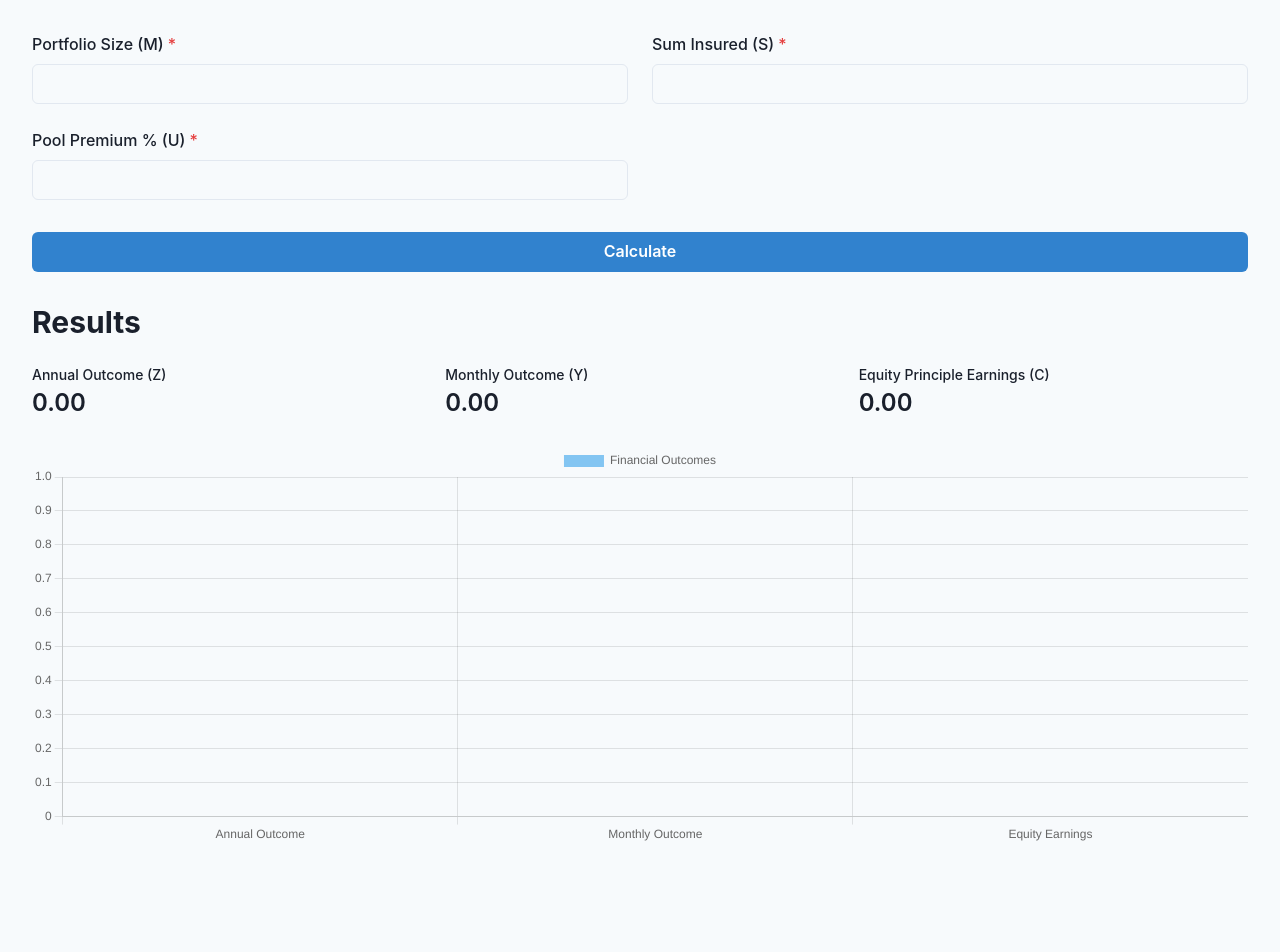
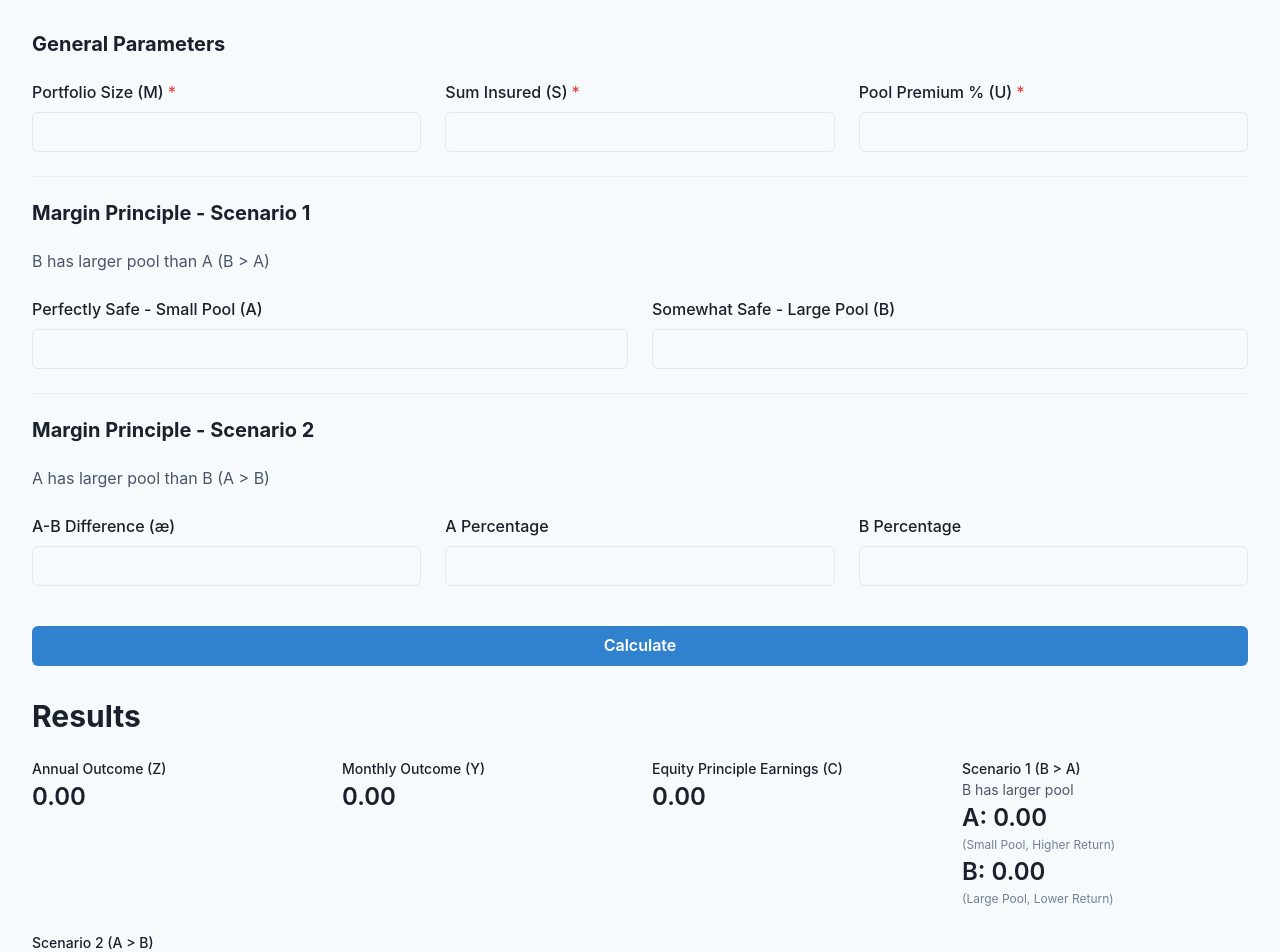
Before and after one commit to megactek/usage-base-insurance-visualization, a React (Vite) app: page / in a window 1280 px wide. Shown: the top 952 px of the page. Before the commit the page ends 877 px from the top, so only its background shows below. Built offline with nearby package versions, Linux system fonts and the light colour scheme.

Commit message:
added server

```diff
--- a/src/App.jsx
+++ b/src/App.jsx
@@ -10,14 +10,22 @@ function App() {
     annualOutcome: 0,
     monthlyOutcome: 0,
     equityPrincipleEarnings: 0,
-    marginScenario1: { D: 0, E: 0 },
-    marginScenario2: { B: 0, C: 0 },
+    marginScenario1: {
+      D: 0,
+      E: 0,
+    },
+    marginScenario2: {
+      b: 0,
+      c: 0,
+      aEarnings: 0,
+      bEarnings: 0,
+    },
   });
 
   const handleCalculations = (values) => {
     // Calculate Annual Outcome (Z)
     const P = 0.05 * values.sumInsured;
-    const Z = values.portfolioSize * P * values.poolPremium;
+    const Z = values.portfolioSize * P * (values.poolPremium / 100);
 
     // Calculate Monthly Outcome (Y)
     const Y = Z / 12;
@@ -26,18 +34,39 @@ function App() {
     const K = values.portfolioSize * 0.02; // top 2% of portfolio
     const C = Y / K;
 
-    // Update results
+    // Calculate Margin Principle - Scenario 1 (B > A)
+    const b1 = values.somewhatSafeB / 100; // B/100
+    const a1 = values.perfectlySafeA / 100; // A/100
+    const aMultiplier = 1.5; // A earns 50% more than B per unit
+    const scenarioOneD = a1 * Y * aMultiplier; // What A earns (higher per unit)
+    const scenarioOneE = b1 * Y; // What B earns (base rate)
+
+    // Calculate Margin Principle - Scenario 2 (A > B)
+    const b = (values.aeDifference / 100) * Y; // æ% of Y
+    const c = Y - b; // Remaining after b
+    const totalPercentage = values.aPercentage + values.bPercentage;
+    const adjustedAPercentage =
+      totalPercentage > 0
+        ? Math.max(0.6, values.aPercentage / totalPercentage) // A gets at least 60% of the total
+        : 0.6;
+    const adjustedBPercentage = 1 - adjustedAPercentage;
+
+    const aEarnings = adjustedAPercentage * c + b; // A gets æ% of Y plus their share of c
+    const bEarnings = adjustedBPercentage * c; // B gets their share of remaining c
+
     setResults({
       annualOutcome: Z,
       monthlyOutcome: Y,
       equityPrincipleEarnings: C,
       marginScenario1: {
-        D: values.b1 * Y,
-        E: values.a1 * Y,
+        D: scenarioOneD,
+        E: scenarioOneE,
       },
       marginScenario2: {
-        B: values.b * Y,
-        C: values.c * Y,
+        b: b,
+        c: c,
+        aEarnings: aEarnings,
+        bEarnings: bEarnings,
       },
     });
   };
--- a/src/components/Calculator.jsx
+++ b/src/components/Calculator.jsx
@@ -3,24 +3,36 @@ import {
   VStack,
   FormControl,
   FormLabel,
-  Input,
-  Button,
   NumberInput,
   NumberInputField,
   Tooltip,
   Grid,
   GridItem,
+  Button,
+  Heading,
+  Divider,
+  Text,
 } from "@chakra-ui/react";
 
 const Calculator = ({ onCalculate }) => {
   const [values, setValues] = React.useState({
-    portfolioSize: 0,
-    sumInsured: 0,
-    poolPremium: 0,
-    b1: 0,
-    a1: 0,
-    b: 0,
-    c: 0,
+    // General Parameters
+    portfolioSize: 0, // M
+    sumInsured: 0, // S
+    poolPremium: 0, // U (1% to 5%)
+
+    // Margin Principle - Scenario 1 (B > A)
+    perfectlySafeA: 0, // A (smaller pool)
+    somewhatSafeB: 0, // B (larger pool)
+    b1: 0, // B/100
+    a1: 0, // A/100
+
+    // Margin Principle - Scenario 2 (A > B)
+    marginA: 0, // A (larger pool)
+    marginB: 0, // B (smaller pool)
+    aeDifference: 0, // æ
+    aPercentage: 0, // A%
+    bPercentage: 0, // B%
   });
 
   const handleChange = (name, value) => {
@@ -30,15 +42,23 @@ const Calculator = ({ onCalculate }) => {
     }));
   };
 
-  const handleSubmit = (e) => {
-    e.preventDefault();
-    onCalculate(values);
-  };
-
   return (
-    <form onSubmit={handleSubmit}>
-      <VStack spacing={4} align="stretch">
-        <Grid templateColumns="repeat(2, 1fr)" gap={6}>
+    <form
+      onSubmit={(e) => {
+        e.preventDefault();
+        onCalculate(values);
+      }}
+    >
+      <VStack spacing={6} align="stretch">
+        <Heading size="md">General Parameters</Heading>
+        <Grid
+          templateColumns={{
+            base: "1fr", // Mobile: 1 column
+            md: "repeat(2, 1fr)", // Tablet: 2 columns
+            lg: "repeat(3, 1fr)", // Desktop: 3 columns
+          }}
+          gap={6}
+        >
           <GridItem>
             <Tooltip label="Total size of the investment portfolio (M)">
               <FormControl isRequired>
@@ -68,10 +88,10 @@ const Calculator = ({ onCalculate }) => {
           </GridItem>
 
           <GridItem>
-            <Tooltip label="Pool premium percentage (U)">
+            <Tooltip label="Pool premium percentage (U) - between 1% and 5%">
               <FormControl isRequired>
                 <FormLabel>Pool Premium % (U)</FormLabel>
-                <NumberInput min={0} max={100} step={0.01}>
+                <NumberInput min={1} max={5} step={0.1}>
                   <NumberInputField
                     value={values.poolPremium}
                     onChange={(e) => handleChange("poolPremium", e.target.value)}
@@ -82,7 +102,105 @@ const Calculator = ({ onCalculate }) => {
           </GridItem>
         </Grid>
 
-        <Button mt={4} colorScheme="blue" type="submit">
+        <Divider />
+        <Heading size="md">Margin Principle - Scenario 1</Heading>
+        <Text color="gray.600">B has larger pool than A (B &gt; A)</Text>
+        <Grid
+          templateColumns={{
+            base: "1fr",
+            md: "repeat(2, 1fr)",
+          }}
+          gap={6}
+        >
+          <GridItem>
+            <Tooltip label="Number of perfectly safe investments - Smaller Pool (A)">
+              <FormControl>
+                <FormLabel>Perfectly Safe - Small Pool (A)</FormLabel>
+                <NumberInput min={0}>
+                  <NumberInputField
+                    value={values.perfectlySafeA}
+                    onChange={(e) => handleChange("perfectlySafeA", e.target.value)}
+                  />
+                </NumberInput>
+              </FormControl>
+            </Tooltip>
+          </GridItem>
+
+          <GridItem>
+            <Tooltip label="Number of somewhat safe investments - Larger Pool (B)">
+              <FormControl>
+                <FormLabel>Somewhat Safe - Large Pool (B)</FormLabel>
+                <NumberInput min={0}>
+                  <NumberInputField
+                    value={values.somewhatSafeB}
+                    onChange={(e) => handleChange("somewhatSafeB", e.target.value)}
+                  />
+                </NumberInput>
+              </FormControl>
+            </Tooltip>
+          </GridItem>
+        </Grid>
+
+        <Divider />
+        <Heading size="md">Margin Principle - Scenario 2</Heading>
+        <Text color="gray.600">A has larger pool than B (A &gt; B)</Text>
+        <Grid
+          templateColumns={{
+            base: "1fr",
+            md: "repeat(2, 1fr)",
+            lg: "repeat(3, 1fr)",
+          }}
+          gap={6}
+        >
+          <GridItem>
+            <Tooltip label="Difference between A and B (æ)">
+              <FormControl>
+                <FormLabel>A-B Difference (æ)</FormLabel>
+                <NumberInput min={0}>
+                  <NumberInputField
+                    value={values.aeDifference}
+                    onChange={(e) => handleChange("aeDifference", e.target.value)}
+                  />
+                </NumberInput>
+              </FormControl>
+            </Tooltip>
+          </GridItem>
+
+          <GridItem>
+            <Tooltip label="Percentage for A">
+              <FormControl>
+                <FormLabel>A Percentage</FormLabel>
+                <NumberInput min={0} max={100}>
+                  <NumberInputField
+                    value={values.aPercentage}
+                    onChange={(e) => handleChange("aPercentage", e.target.value)}
+                  />
+                </NumberInput>
+              </FormControl>
+            </Tooltip>
+          </GridItem>
+
+          <GridItem>
+            <Tooltip label="Percentage for B">
+              <FormControl>
+                <FormLabel>B Percentage</FormLabel>
+                <NumberInput min={0} max={100}>
+                  <NumberInputField
+                    value={values.bPercentage}
+                    onChange={(e) => handleChange("bPercentage", e.target.value)}
+                  />
+                </NumberInput>
+              </FormControl>
+            </Tooltip>
+          </GridItem>
+        </Grid>
+
+        <Button
+          mt={4}
+          colorScheme="blue"
+          type="submit"
+          w={{ base: "100%", md: "auto" }} // Full width on mobile, auto on larger screens
+        >
           Calculate
         </Button>
       </VStack>
--- a/src/components/ResultsDisplay.jsx
+++ b/src/components/ResultsDisplay.jsx
@@ -4,12 +4,36 @@ import { Bar } from "react-chartjs-2";
 
 const ResultsDisplay = ({ results }) => {
   const chartData = {
-    labels: ["Annual Outcome", "Monthly Outcome", "Equity Earnings"],
+    labels: [
+      "Annual (Z)",
+      "Monthly (Y)",
+      "Equity Earnings (C)",
+      "S1: A Earnings (Small Pool)",
+      "S1: B Earnings (Large Pool)",
+      "S2: A Earnings (Large Pool)",
+      "S2: B Earnings (Small Pool)",
+    ],
     datasets: [
       {
         label: "Financial Outcomes",
-        data: [results.annualOutcome, results.monthlyOutcome, results.equityPrincipleEarnings],
-        backgroundColor: ["rgba(54, 162, 235, 0.6)", "rgba(75, 192, 192, 0.6)", "rgba(153, 102, 255, 0.6)"],
+        data: [
+          results.annualOutcome,
+          results.monthlyOutcome,
+          results.equityPrincipleEarnings,
+          results.marginScenario1.D,
+          results.marginScenario1.E,
+          results.marginScenario2.aEarnings,
+          results.marginScenario2.bEarnings,
+        ],
+        backgroundColor: [
+          "rgba(54, 162, 235, 0.6)",
+          "rgba(75, 192, 192, 0.6)",
+          "rgba(153, 102, 255, 0.6)",
+          "rgba(255, 99, 132, 0.6)",
+          "rgba(255, 159, 64, 0.6)",
+          "rgba(255, 205, 86, 0.6)",
+          "rgba(75, 192, 192, 0.6)",
+        ],
       },
     ],
   };
@@ -18,7 +42,14 @@ const ResultsDisplay = ({ results }) => {
     <VStack spacing={6} align="stretch">
       <Heading size="lg">Results</Heading>
 
-      <Grid templateColumns="repeat(3, 1fr)" gap={6}>
+      <Grid
+        templateColumns={{
+          base: "1fr",
+          md: "repeat(2, 1fr)",
+          lg: "repeat(4, 1fr)",
+        }}
+        gap={6}
+      >
         <GridItem>
           <Stat>
             <StatLabel>Annual Outcome (Z)</StatLabel>
@@ -39,17 +70,66 @@ const ResultsDisplay = ({ results }) => {
             <StatNumber>{results.equityPrincipleEarnings.toFixed(2)}</StatNumber>
           </Stat>
         </GridItem>
+
+        <GridItem>
+          <Stat>
+            <StatLabel>Scenario 1 (B &gt; A)</StatLabel>
+            <Text fontSize="sm" color="gray.600">
+              B has larger pool
+            </Text>
+            <StatNumber>A: {results.marginScenario1.D.toFixed(2)}</StatNumber>
+            <Text fontSize="xs" color="gray.500">
+              (Small Pool, Higher Return)
+            </Text>
+            <StatNumber>B: {results.marginScenario1.E.toFixed(2)}</StatNumber>
+            <Text fontSize="xs" color="gray.500">
+              (Large Pool, Lower Return)
+            </Text>
+          </Stat>
+        </GridItem>
+
+        <GridItem>
+          <Stat>
+            <StatLabel>Scenario 2 (A &gt; B)</StatLabel>
+            <Text fontSize="sm" color="gray.600">
+              A has larger pool
+            </Text>
+            <StatNumber>A: {results.marginScenario2.aEarnings.toFixed(2)}</StatNumber>
+            <Text fontSize="xs" color="gray.500">
+              (Large Pool, Higher Return)
+            </Text>
+            <StatNumber>B: {results.marginScenario2.bEarnings.toFixed(2)}</StatNumber>
+            <Text fontSize="xs" color="gray.500">
+              (Small Pool, Lower Return)
+            </Text>
+          </Stat>
+        </GridItem>
       </Grid>
 
-      <Box h="400px">
+      <Box h={{ base: "300px", md: "400px" }} w="100%" overflowX={{ base: "auto", lg: "hidden" }}>
         <Bar
           data={chartData}
           options={{
             responsive: true,
             maintainAspectRatio: false,
+            plugins: {
+              legend: {
+                position: "bottom",
+                labels: {
+                  boxWidth: 12,
+                  padding: 15,
+                },
+              },
+            },
             scales: {
               y: {
                 beginAtZero: true,
+              },
+              x: {
+                ticks: {
+                  maxRotation: 45,
+                  minRotation: 45,
+                },
               },
             },
           }}
```
